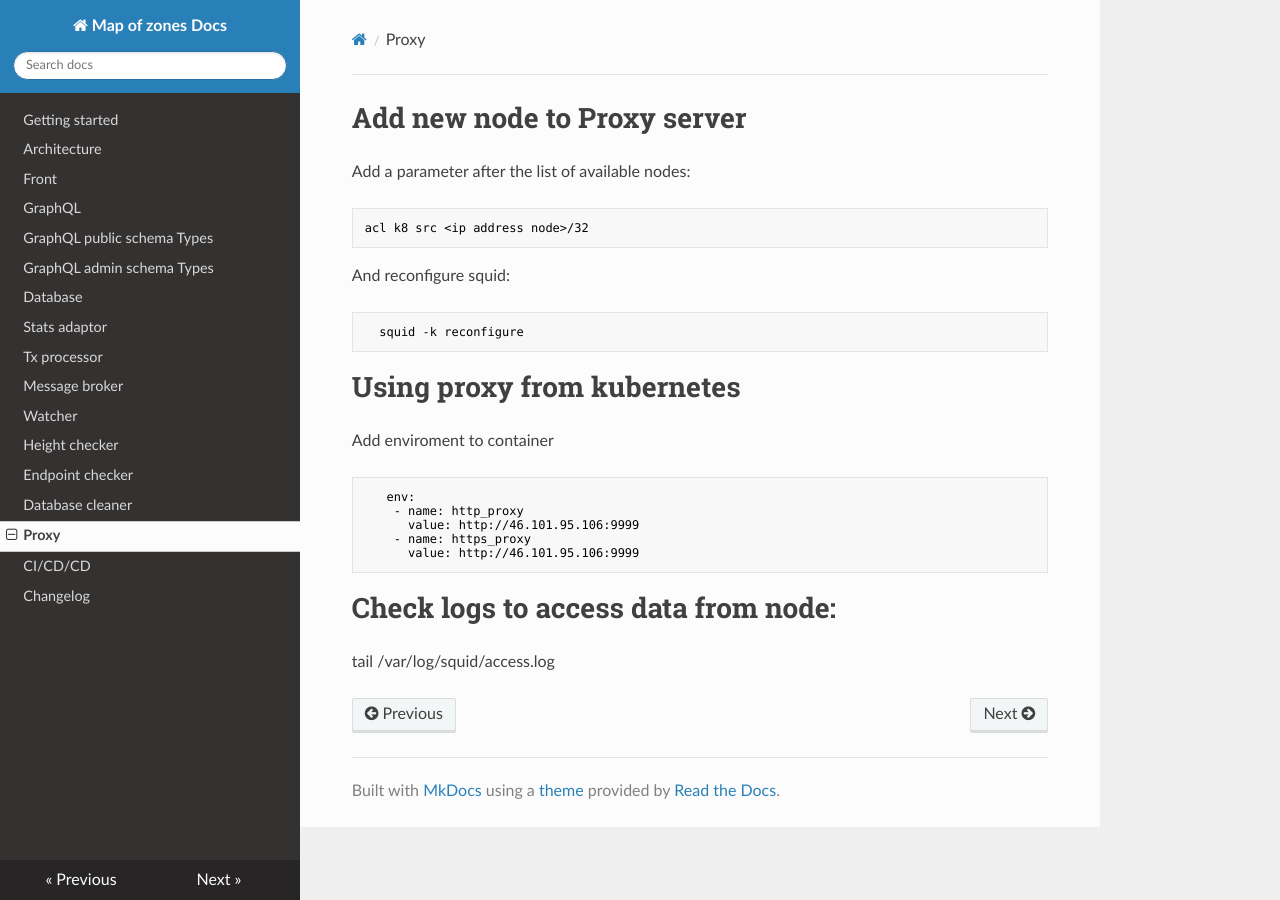
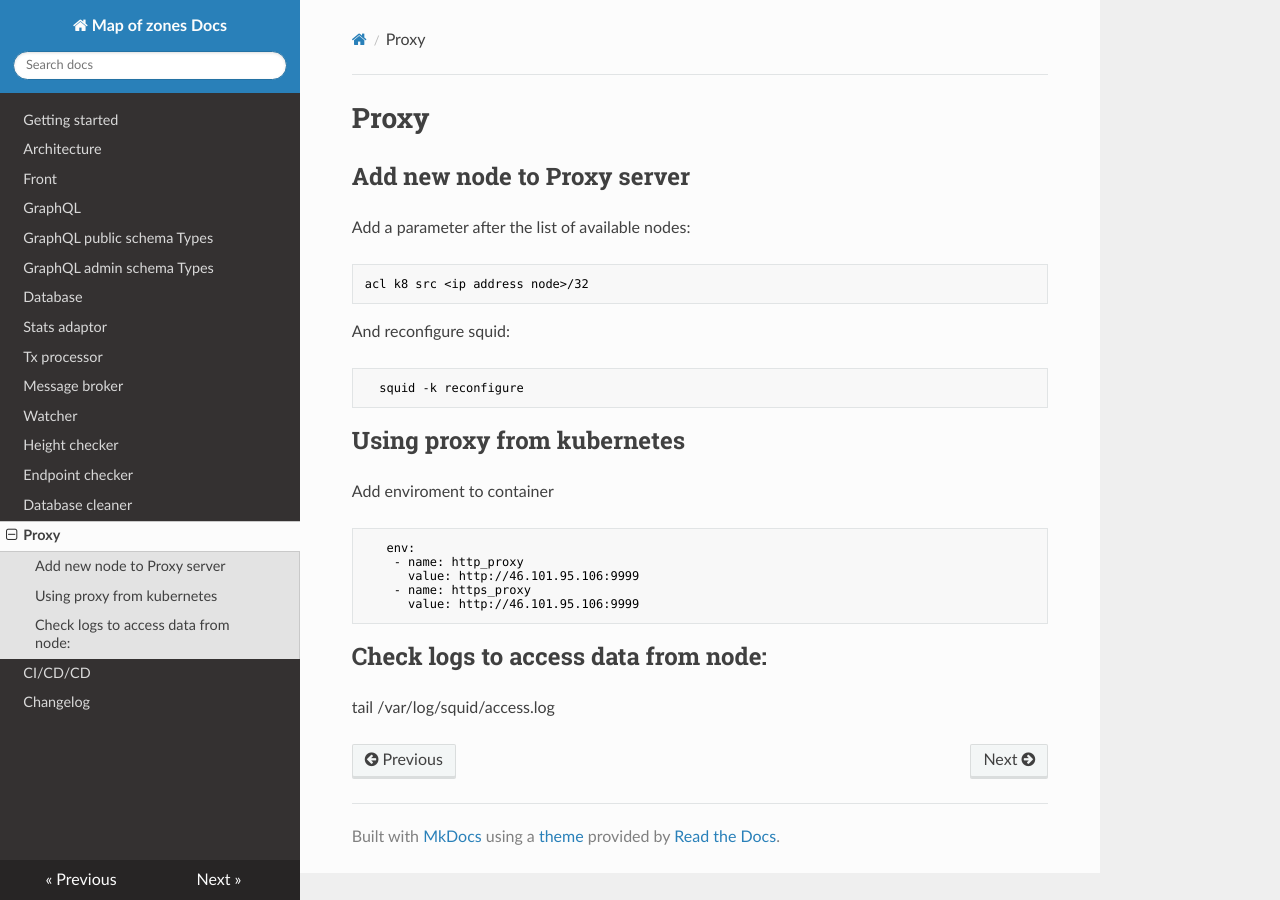
Before and after one commit to mapofzones/docs, an MkDocs documentation site: the page built from docs/proxy.md, in a window 1280 px wide. Built offline with MkDocs 1.6.1, drawn with Linux system fonts in a browser that asks for light colours; nearby versions of some CDN libraries.

Commit message:
Proxy page cleanup

````diff
--- a/docs/proxy.md
+++ b/docs/proxy.md
@@ -1,4 +1,6 @@
-# Add new node to Proxy server
+# Proxy
+
+## Add new node to Proxy server
 
 Add a parameter after the list of available nodes:
 ```squid
@@ -8,7 +10,7 @@ And reconfigure squid:
 ```squid
   squid -k reconfigure
 ```
-# Using proxy from kubernetes
+## Using proxy from kubernetes
 
 Add enviroment to container
 
@@ -19,5 +21,5 @@ Add enviroment to container
     - name: https_proxy
       value: http://46.101.95.106:9999
 ```
-# Check logs to access data from node:
+## Check logs to access data from node:
   tail /var/log/squid/access.log
````
